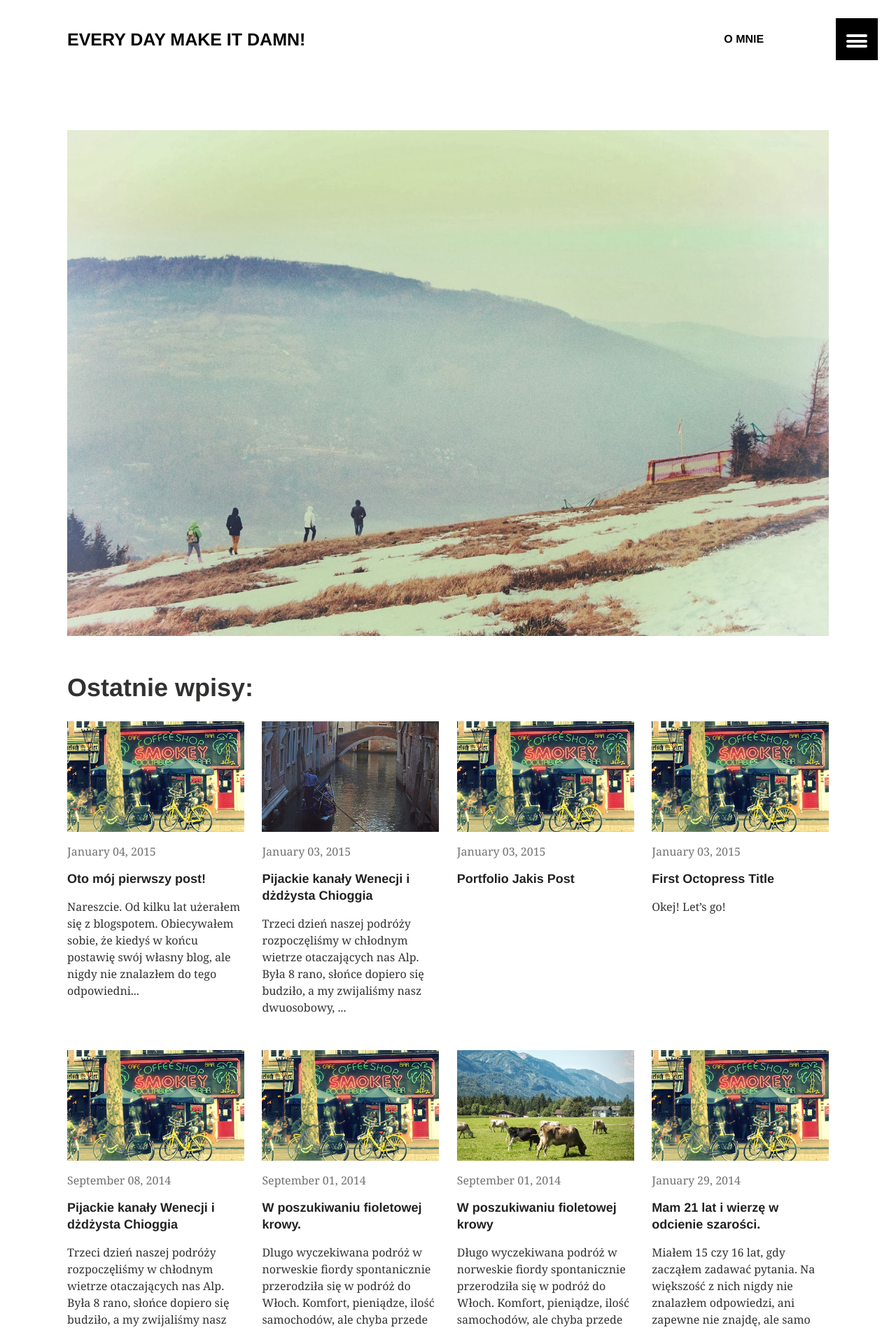
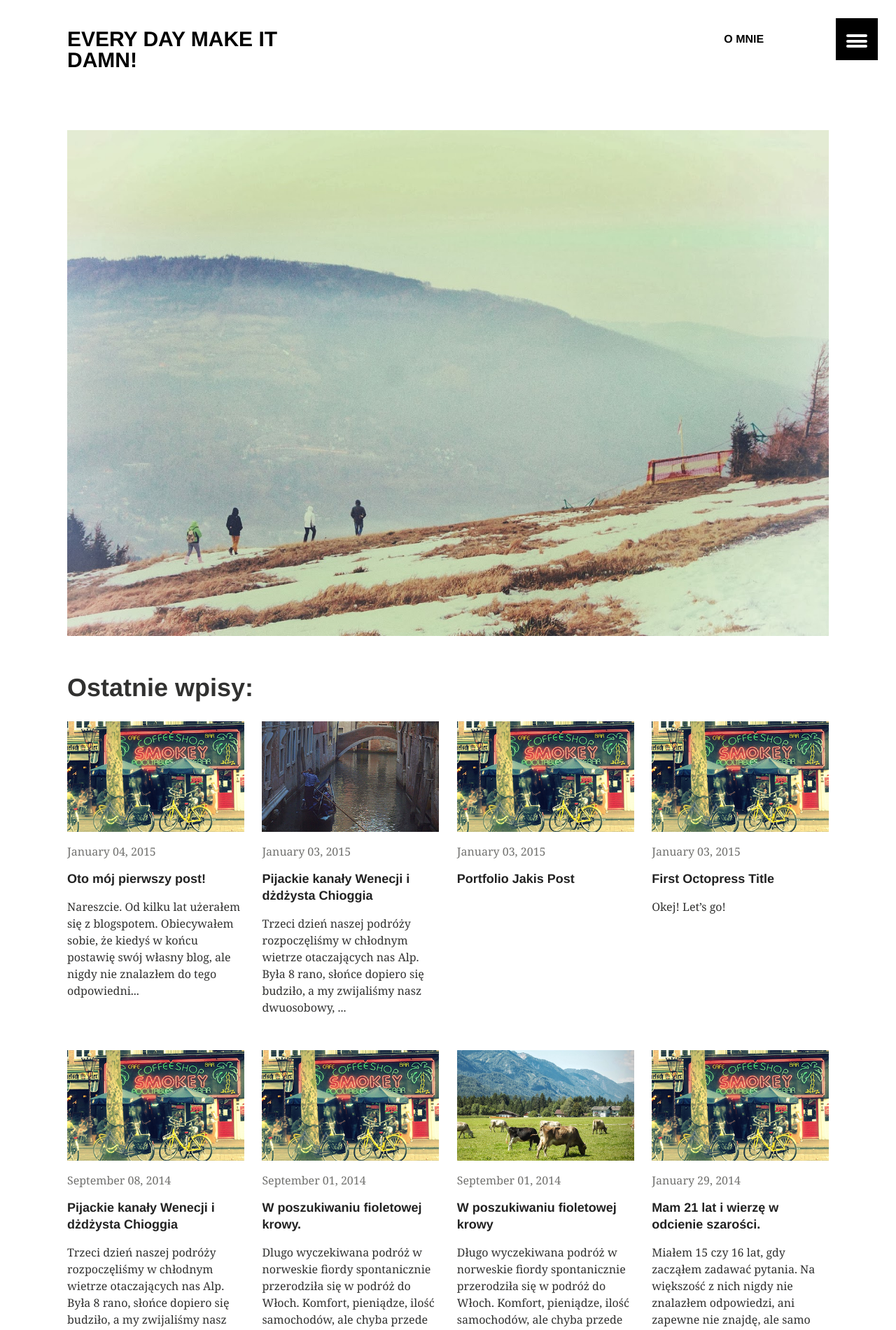
Before and after one commit to nikodamn/nikodamn.github.io, a Jekyll site: the page built from index.md, in a window 1280 px wide. Shown: the top 1901 px of the page at 70% size. Built offline with Jekyll 4.4.1, drawn with Linux system fonts in a browser that asks for light colours.

Commit message:
Update header title font size

```diff
--- a/_sass/_layout.scss
+++ b/_sass/_layout.scss
@@ -30,7 +30,7 @@
 	color: $black;
 	font-family: $alt-font;
 	font-weight: 700;
-	@include font-size(25,no);
+	@include font-size(30,no);
 	line-height: .5 * $masthead-height; // half the height to center vertically
 	text-transform: uppercase;
 }
```
Also changed, not shown: 1 other file.
